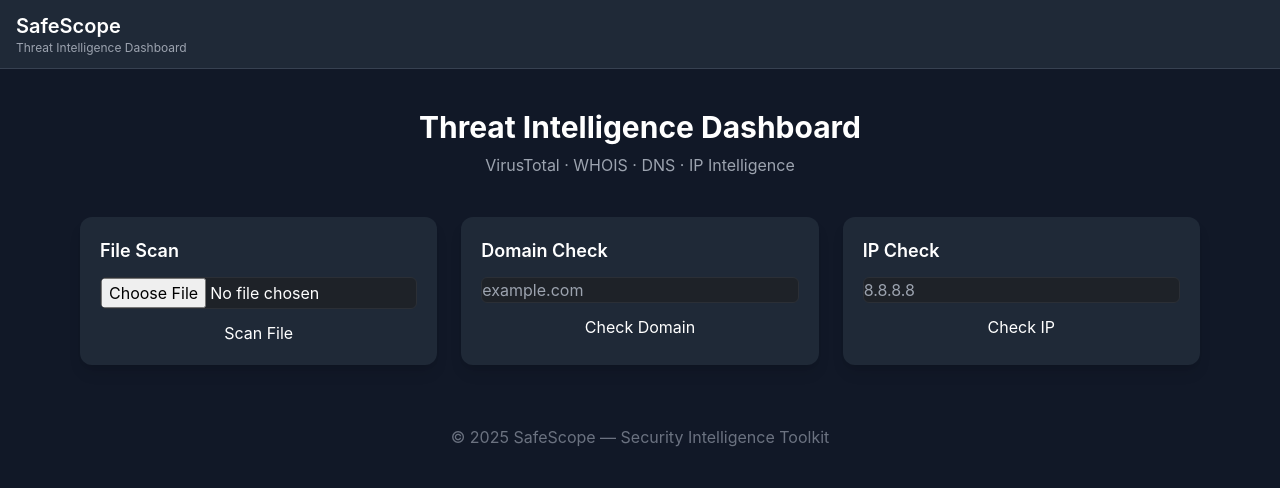
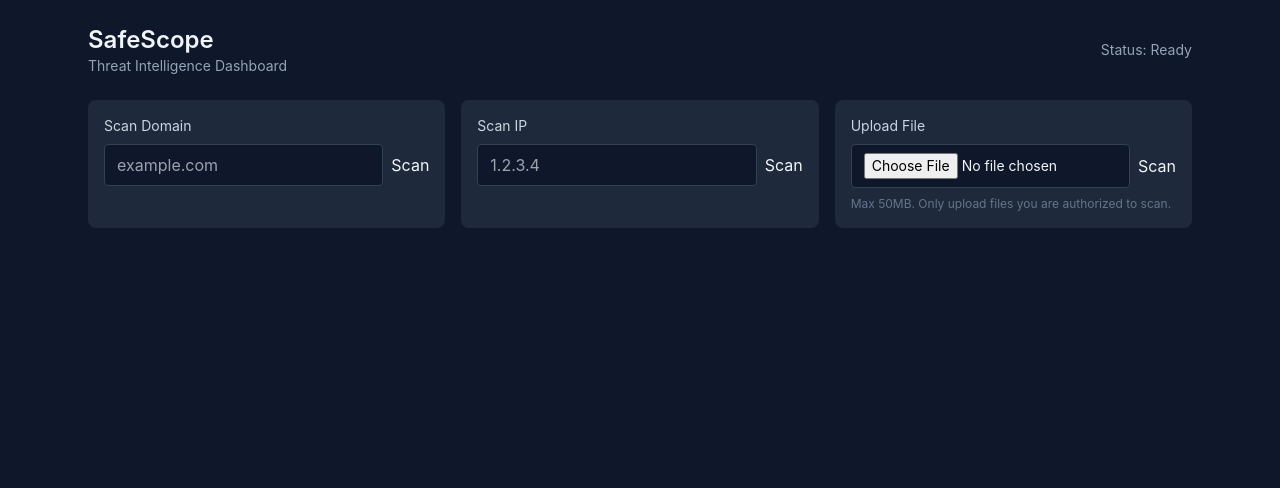
Before and after one commit to Iyohabenjami/Safescope, a Flask app: page / in a window 1280 px wide. Shown: the top 488 px of the page. Run offline with Flask 3, Linux system fonts and the light colour scheme; some libraries are stand-ins or nearby versions.

Commit message:
Refactor index.html for improved structure and styling
Updated HTML structure and Tailwind CSS integration. Removed unnecessary elements and improved layout for better readability.

```diff
--- a/templates/index.html
+++ b/templates/index.html
@@ -5,104 +5,68 @@
   <meta name="viewport" content="width=device-width,initial-scale=1" />
   <title>SafeScope — Threat Intelligence Dashboard</title>
 
+  <!-- Tailwind CDN -->
   <script src="https://cdn.tailwindcss.com"></script>
 
-  <link rel="stylesheet" href="/static/css/style.css">
+  <link rel="stylesheet" href="style.css" />
 </head>
+<body class="bg-slate-900 text-slate-100 antialiased">
+  <div class="max-w-6xl mx-auto p-6">
+    <header class="flex items-center justify-between mb-6">
+      <div>
+        <h1 class="text-2xl font-semibold">SafeScope</h1>
+        <p class="text-sm text-slate-400">Threat Intelligence Dashboard</p>
+      </div>
+      <div class="text-right text-sm text-slate-400">Status: <span id="status">Ready</span></div>
+    </header>
 
-<body class="bg-gray-900 text-white">
-
-  <!-- NAV -->
-  <nav class="bg-gray-800 border-b border-gray-700 px-4 py-3">
-    <div class="text-xl font-semibold">SafeScope</div>
-    <div class="text-xs text-gray-400">Threat Intelligence Dashboard</div>
-  </nav>
-
-  <main class="max-w-6xl mx-auto px-4 py-10">
-
-    <h1 class="text-center text-3xl font-bold mb-2">Threat Intelligence Dashboard</h1>
-    <p class="text-center text-gray-400 mb-10">
-      VirusTotal · WHOIS · DNS · IP Intelligence
-    </p>
-
-    <div class="grid grid-cols-1 md:grid-cols-3 gap-6">
-
-      <!-- FILE SCAN -->
-      <div class="card p-5 bg-gray-800 rounded-xl shadow-lg">
-        <h3 class="text-lg font-semibold mb-3">File Scan</h3>
-        <input id="file-input" type="file" class="text-white mb-3">
-        <button onclick="scanFile()" class="btn-primary w-full">Scan File</button>
-
-        <div id="file-loading" class="hidden mt-3 text-blue-400">Scanning...</div>
-        <div id="file-results" class="hidden mt-3"></div>
+    <!-- Controls -->
+    <section class="grid grid-cols-1 md:grid-cols-3 gap-4 mb-6">
+      <div class="bg-slate-800 p-4 rounded-lg">
+        <label class="block text-sm text-slate-300 mb-2">Scan Domain</label>
+        <div class="flex gap-2">
+          <input id="domain-input" type="text" placeholder="example.com" class="flex-1 rounded px-3 py-2 bg-slate-900 border border-slate-700 focus:outline-none" />
+          <button id="scan-domain" class="btn-primary">Scan</button>
+        </div>
       </div>
 
-      <!-- DOMAIN CHECK -->
-      <div class="card p-5 bg-gray-800 rounded-xl shadow-lg">
-        <h3 class="text-lg font-semibold mb-3">Domain Check</h3>
-        <input id="domain-input" placeholder="example.com"
-               class="input-dark w-full mb-3">
-        <button onclick="checkDomain()" class="btn-primary w-full">Check Domain</button>
-
-        <div id="domain-loading" class="hidden mt-3 text-blue-400">Checking...</div>
-        <div id="domain-results" class="hidden mt-3"></div>
+      <div class="bg-slate-800 p-4 rounded-lg">
+        <label class="block text-sm text-slate-300 mb-2">Scan IP</label>
+        <div class="flex gap-2">
+          <input id="ip-input" type="text" placeholder="1.2.3.4" class="flex-1 rounded px-3 py-2 bg-slate-900 border border-slate-700 focus:outline-none" />
+          <button id="scan-ip" class="btn-primary">Scan</button>
+        </div>
       </div>
 
-      <!-- IP CHECK -->
-      <div class="card p-5 bg-gray-800 rounded-xl shadow-lg">
-        <h3 class="text-lg font-semibold mb-3">IP Check</h3>
-        <input id="ip-input" placeholder="8.8.8.8"
-               class="input-dark w-full mb-3">
-        <button onclick="checkIP()" class="btn-primary w-full">Check IP</button>
+      <div class="bg-slate-800 p-4 rounded-lg">
+        <label class="block text-sm text-slate-300 mb-2">Upload File</label>
+        <div class="flex gap-2">
+          <input id="file-input" type="file" class="rounded px-3 py-2 bg-slate-900 border border-slate-700 focus:outline-none text-sm" />
+          <button id="scan-file" class="btn-primary">Scan</button>
+        </div>
+        <p class="text-xs text-slate-500 mt-2">Max 50MB. Only upload files you are authorized to scan.</p>
+      </div>
+    </section>
 
-        <div id="ip-loading" class="hidden mt-3 text-blue-400">Checking...</div>
-        <div id="ip-results" class="hidden mt-3"></div>
+    <!-- Summary / Cards -->
+    <section id="results" class="grid grid-cols-1 lg:grid-cols-3 gap-4">
+      <!-- Cards will be injected here -->
+    </section>
+
+    <!-- Detailed panel -->
+    <section class="mt-6">
+      <div id="details" class="bg-slate-800 rounded-lg p-4 hidden">
+        <div class="flex justify-between items-start mb-4">
+          <h2 id="details-title" class="text-lg font-medium">Details</h2>
+          <button id="close-details" class="text-sm text-slate-400 hover:text-white">Close</button>
+        </div>
+        <div id="details-content" class="text-sm text-slate-200 space-y-3">
+          <!-- Details injected here -->
+        </div>
       </div>
-
-    </div>
-
-    <!-- RESULT PANEL -->
-    <div id="result-panel" class="hidden mt-12 p-6 bg-gray-800 rounded-xl">
-      <h3 class="text-xl font-semibold mb-4 flex justify-between">
-        Analysis Result
-        <button id="report-btn" class="btn-secondary">Report</button>
-      </h3>
-
-      <div id="result-card" class="mb-6"></div>
-
-      <pre id="raw-json" class="bg-gray-900 p-4 rounded-lg text-sm overflow-x-auto"></pre>
-    </div>
-
-    <footer class="text-center text-gray-500 mt-10">
-      © 2025 SafeScope — Security Intelligence Toolkit
-    </footer>
-
-  </main>
-
-  <!-- REPORT MODAL -->
-  <div id="report-modal-backdrop" class="hidden fixed inset-0 bg-black bg-opacity-70 flex justify-center items-center">
-    <div class="bg-gray-800 p-6 rounded-xl w-96">
-      <h3 class="text-xl font-bold mb-4">Submit Report</h3>
-
-      <label class="block mb-2 text-sm">Report Type</label>
-      <input id="modal-type" class="input-dark w-full mb-3">
-
-      <label class="block mb-2 text-sm">Target</label>
-      <input id="modal-target" class="input-dark w-full mb-3">
-
-      <label class="block mb-2 text-sm">Verdict</label>
-      <input id="modal-verdict" class="input-dark w-full mb-3">
-
-      <label class="block mb-2 text-sm">Notes (optional)</label>
-      <textarea id="modal-notes" class="input-dark w-full h-24 mb-4"></textarea>
-
-      <div class="flex justify-between">
-        <button onclick="closeReportModal()" class="btn-secondary">Cancel</button>
-        <button onclick="submitReport()" class="btn-primary">Send</button>
-      </div>
-    </div>
+    </section>
   </div>
 
-  <script src="/static/js/script.js"></script>
+  <script src="script.js"></script>
 </body>
 </html>
```
